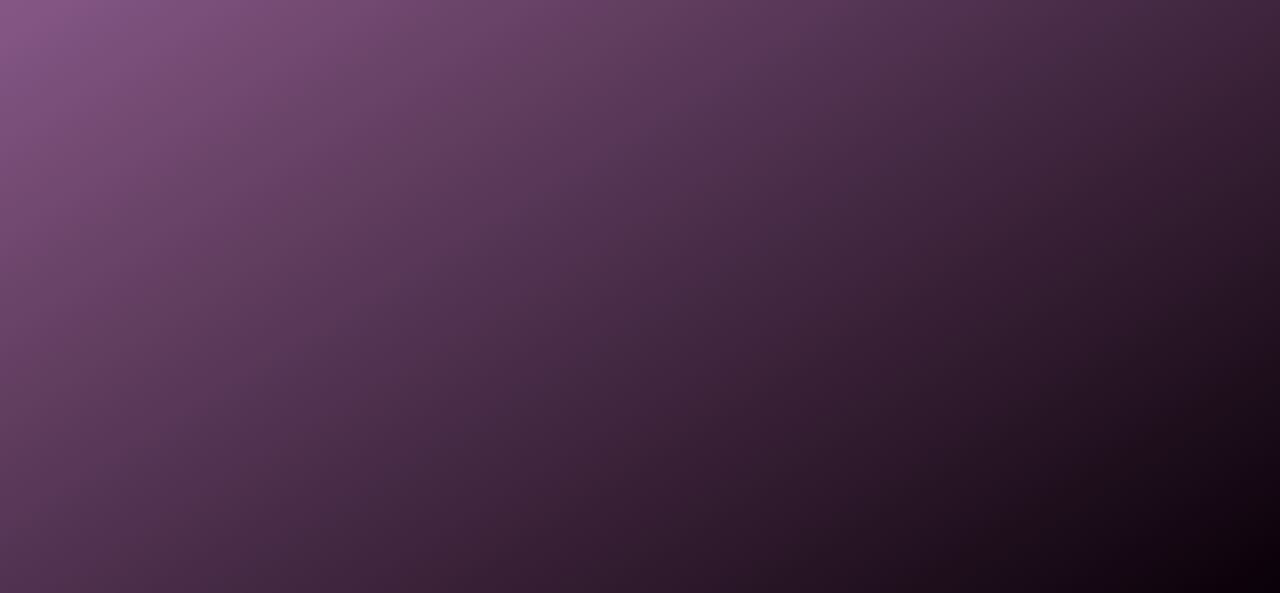
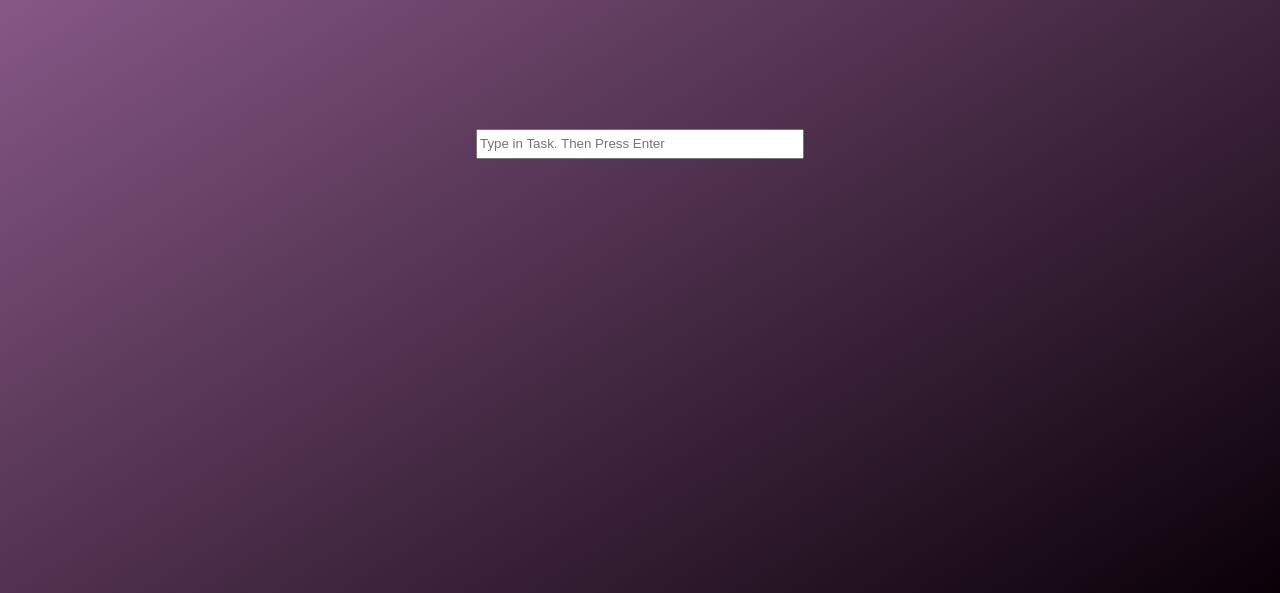
Before and after one commit to mannatkgill/To-Do-Web-App, a plain HTML site: page index.html in a window 1280 px wide. Shown: the part 257-850 px from the top of the page. Drawn offline with Linux system fonts and the light colour scheme.

Commit message:
Added input element
Added an input element that allows user to add in a task to store.

```diff
--- a/index.html
+++ b/index.html
@@ -8,5 +8,6 @@
 </head>
 <body>
     <h1>To Do List</h1>
+    <input type="text" id='taskInput' placeholder="Type in Task. Then Press Enter">
 </body>
 </html>
--- a/style.css
+++ b/style.css
@@ -12,3 +12,10 @@ h1{
     font-family: 'Courier New', Courier, monospace;
     padding: 100px;
 }
+#taskInput{
+    display: block;
+    margin-left: auto;
+    margin-right: auto;
+    width: 25%;
+    height: 3%;
+}
```
